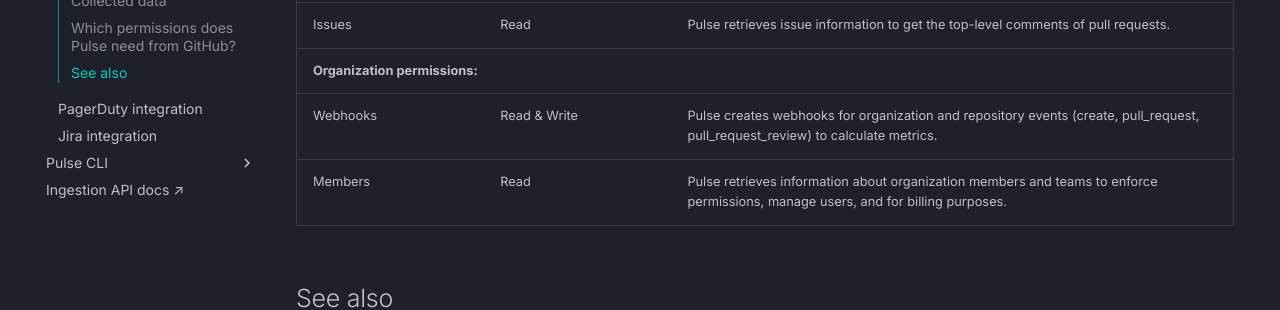
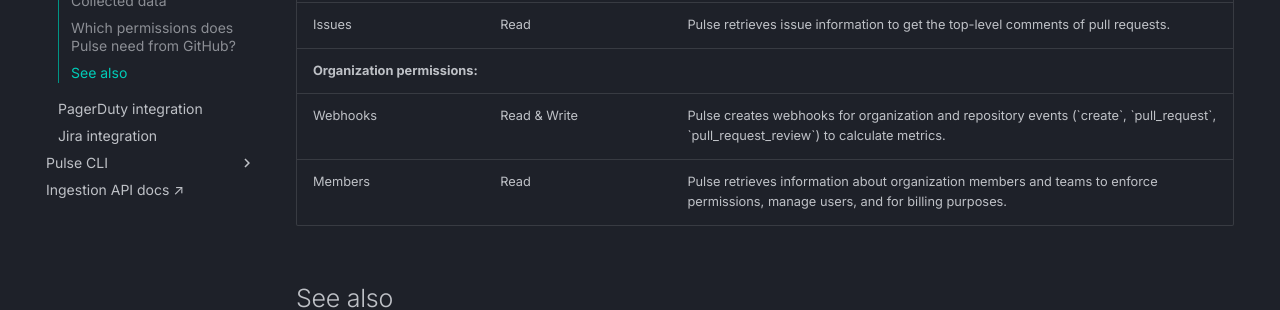
Before and after one commit to codacy/pulse-user-docs, an MkDocs documentation site: the page built from docs/one-click-integrations/github-integration.md, in a window 1280 px wide and 900 px high, scrolled down 4520 px. Shown: the part 440-750 px from the top of the window. Built offline with MkDocs 1.6.1 and Material for MkDocs 9.7.7, drawn with Linux system fonts in a browser that asks for light colours.

```diff
--- a/docs/one-click-integrations/github-integration.md
+++ b/docs/one-click-integrations/github-integration.md
@@ -181,7 +181,7 @@ Pulse requests only the necessary permissions from GitHub to collect your organi
     <tr>
       <td>Webhooks</td>
       <td>Read & Write</td>
-      <td>Pulse creates webhooks for organization and repository events (create, pull_request, pull_request_review) to calculate metrics. </td>
+      <td>Pulse creates webhooks for organization and repository events (`create`, `pull_request`, `pull_request_review`) to calculate metrics.</td>
     </tr>
     <tr>
       <td>Members</td>
```
